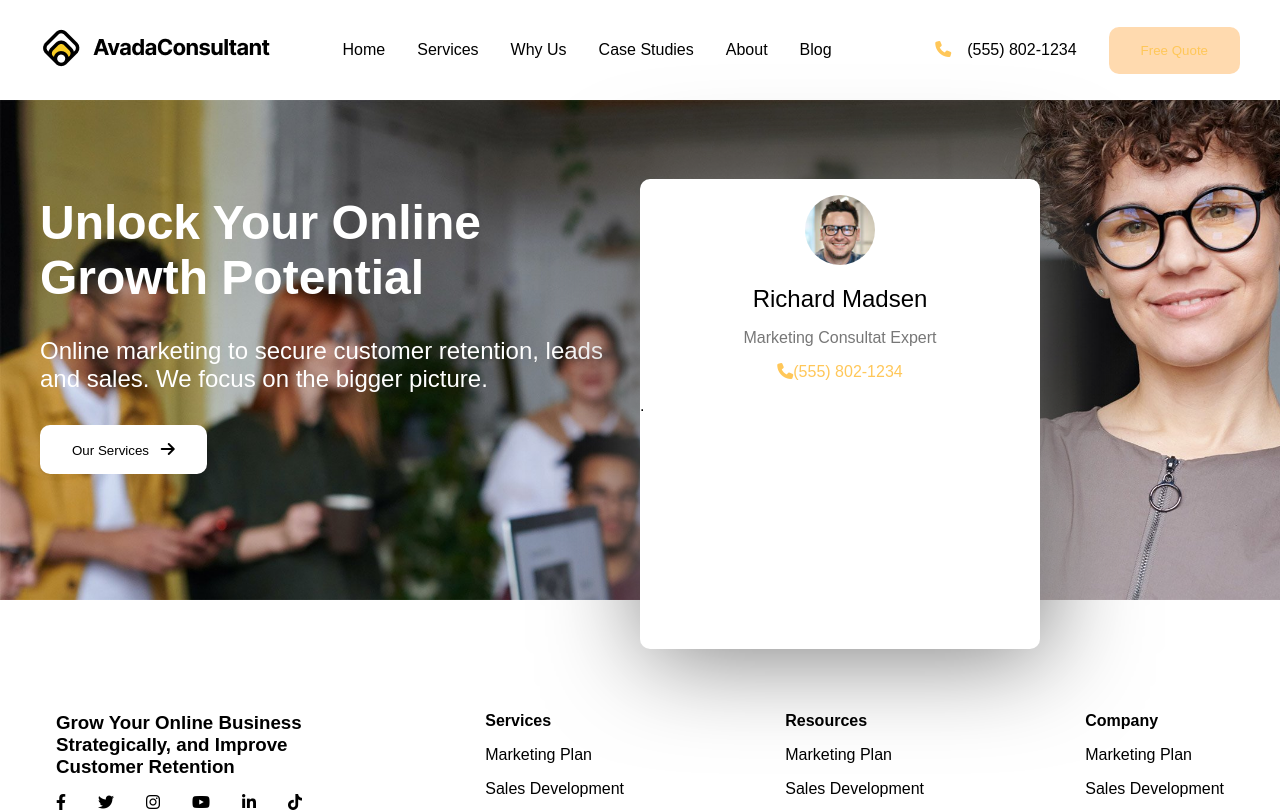
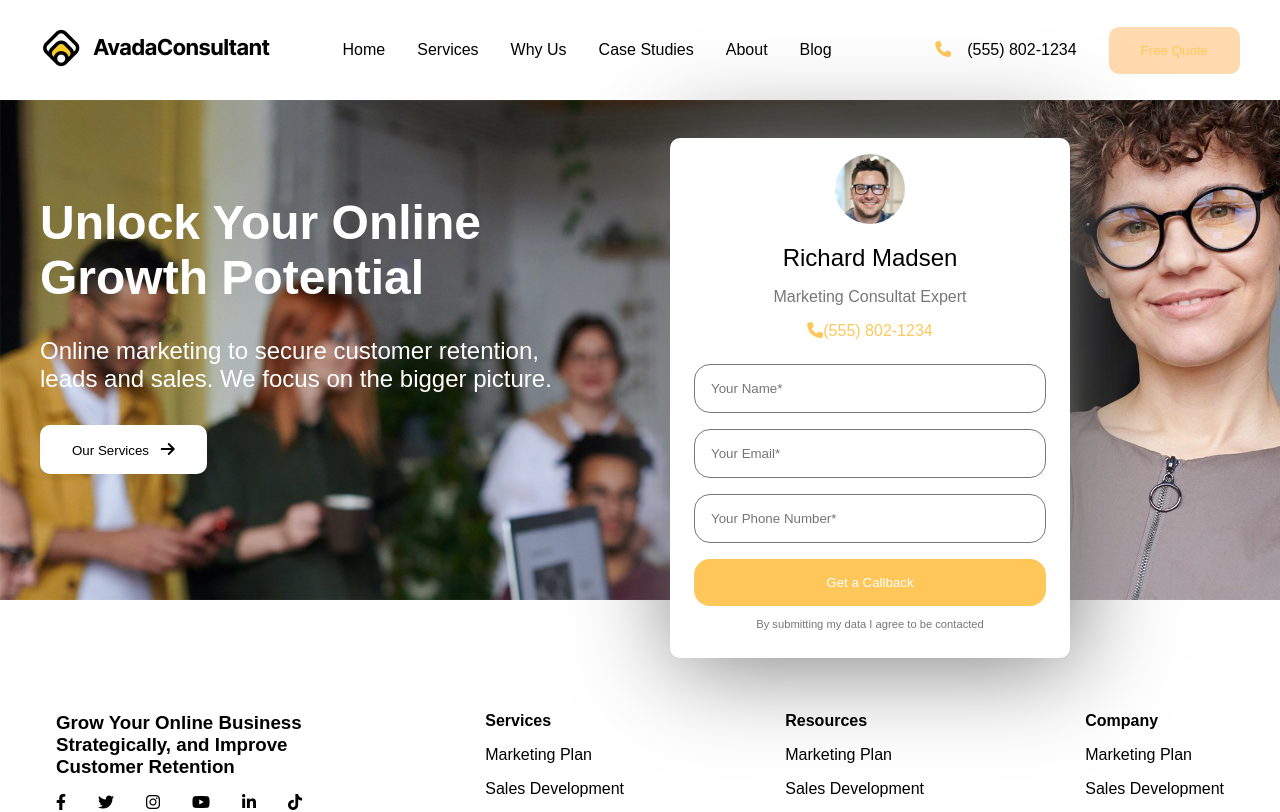
Before and after one commit to Serena-Dong/proj-html-vuejs, a Vue app: page / in a window 1280 px wide. Shown: the top 812 px of the page. Built offline with nearby package versions, Linux system fonts and the light colour scheme.

Commit message:
jumbotron

```diff
--- a/src/components/contents/button.vue
+++ b/src/components/contents/button.vue
@@ -8,27 +8,23 @@ export default {
 </script>
 
 <template>
-    <button class="transparent"><a href="">{{ text }}</a></button>
+    <button class="ochre"><a href="">{{ text }}</a></button>
 </template>
 
 <style lang="scss" scoped>
 @use '../../assets/css/scss/partials/_variables' as *;
 
-.transparent {
-    background-color: rgba(255, 136, 0, 0.313);
-    border: rgba(255, 136, 0, 0.313);
+.ochre {
+    background-color: $ochre;
+    border: $ochre;
 
     a {
-        color: $ochre;
+        color: $white;
     }
 
     &:hover {
         background-color: $ochre;
 
-        a {
-            color: $white;
-
-        }
     }
 }
 </style>
--- a/src/components/contents/formSection.vue
+++ b/src/components/contents/formSection.vue
@@ -1,10 +1,13 @@
 <script>
 import { generalData } from '../../data/data'
+import btn from './button.vue'
 export default {
     name: 'formSection',
+    components: { btn },
     data() {
         return {
-            generalData
+            generalData,
+            text: 'Get a Callback'
         }
     }
 }
@@ -20,7 +23,13 @@ export default {
             <p id="role">Marketing Consultat Expert</p>
             <p id="phone-number"><i class="fa-solid fa-phone"></i>{{ generalData.phoneNumber }}</p>
         </div>
-        .
+        <form action="submit">
+            <input placeholder="Your Name*" type="text">
+            <input placeholder="Your Email*" type="text">
+            <input placeholder="Your Phone Number*" type="text">
+            <btn :text="text"></btn>
+        </form>
+        <span>By submitting my data I agree to be contacted</span>
     </div>
 </template>
 
@@ -28,9 +37,11 @@ export default {
 @use '../../assets/css/scss/partials/_variables' as *;
 
 .form-box {
-    margin-top: 8rem;
+    text-align: center;
+
+    margin-top: 6rem;
     width: 400px;
-    height: 470px;
+    min-height: 520px;
 
     background-color: $white;
     border-radius: 10px;
@@ -38,8 +49,6 @@ export default {
 }
 
 .profile {
-    text-align: center;
-
     #profile-pic img {
         height: 70px;
         border-radius: 5rem;
@@ -62,4 +71,22 @@ export default {
 .profile>* {
     margin: 1rem;
 }
+
+form {
+    display: flex;
+    flex-direction: column;
+}
+
+form>* {
+    margin: 0.5rem 1.5rem 0.5rem;
+    padding: 1rem;
+
+    border-radius: 1rem;
+    border: 1px solid $grey;
+}
+
+span {
+    color: $grey;
+    font-size: 0.7rem;
+}
 </style>
--- a/src/components/contents/jumbotron.vue
+++ b/src/components/contents/jumbotron.vue
@@ -44,9 +44,10 @@ export default {
     align-items: center;
 
     .presentation {
-        width: 600px;
+        width: 550px;
         color: white;
         font-size: 1.5rem;
+        margin-right: 5rem;
 
         .white {
             background-color: $white;
```
